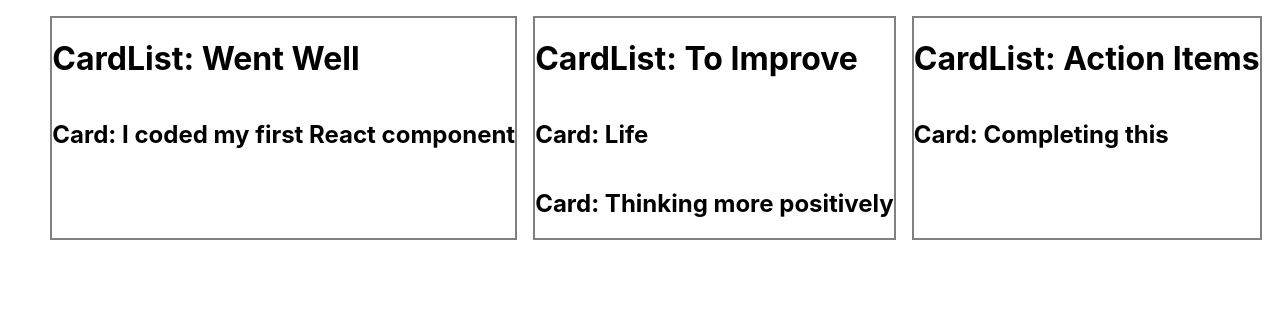
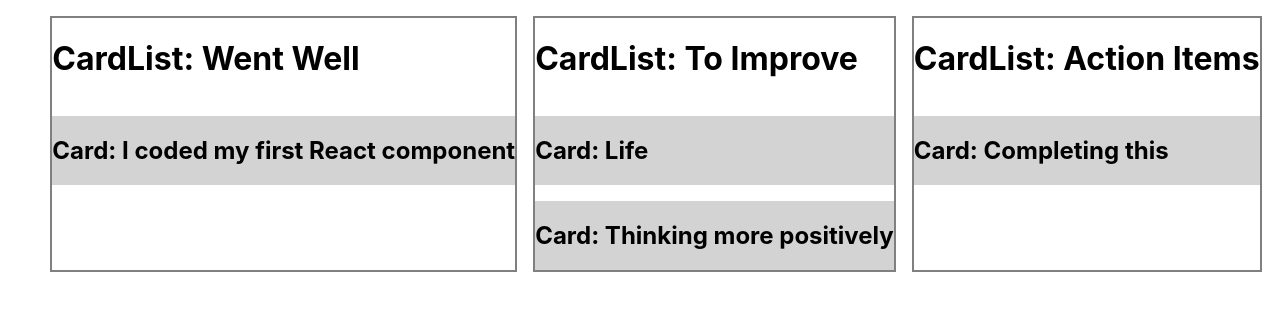
Before and after one commit to klalicki/retro-board, a React (Create React App) app: page / in a window 1280 px wide. Shown: the top 310 px of the page. Built offline with nearby package versions, Linux system fonts and the light colour scheme.

Commit message:
continues to add basic styling

```diff
--- a/src/components/App/App.css
+++ b/src/components/App/App.css
@@ -2,6 +2,7 @@
   display: flex;
   flex-direction: column;
   border: 2px solid gray;
+  gap: 1rem;
 }
 
 .card-list-container {
@@ -11,3 +12,7 @@
   padding: 1rem;
   width: 100vw;
 }
+
+.card {
+  background-color: lightgray;
+}
```
